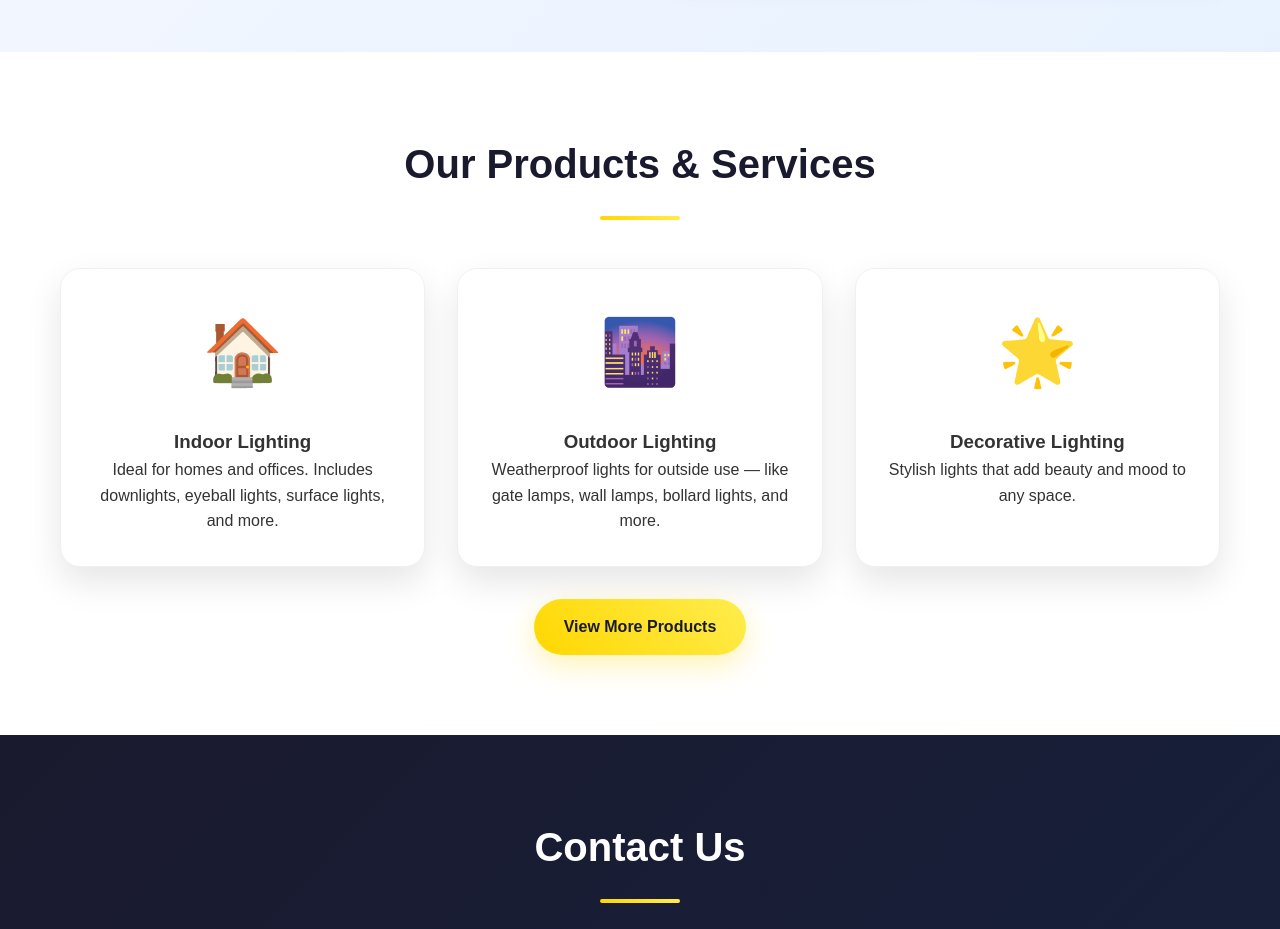
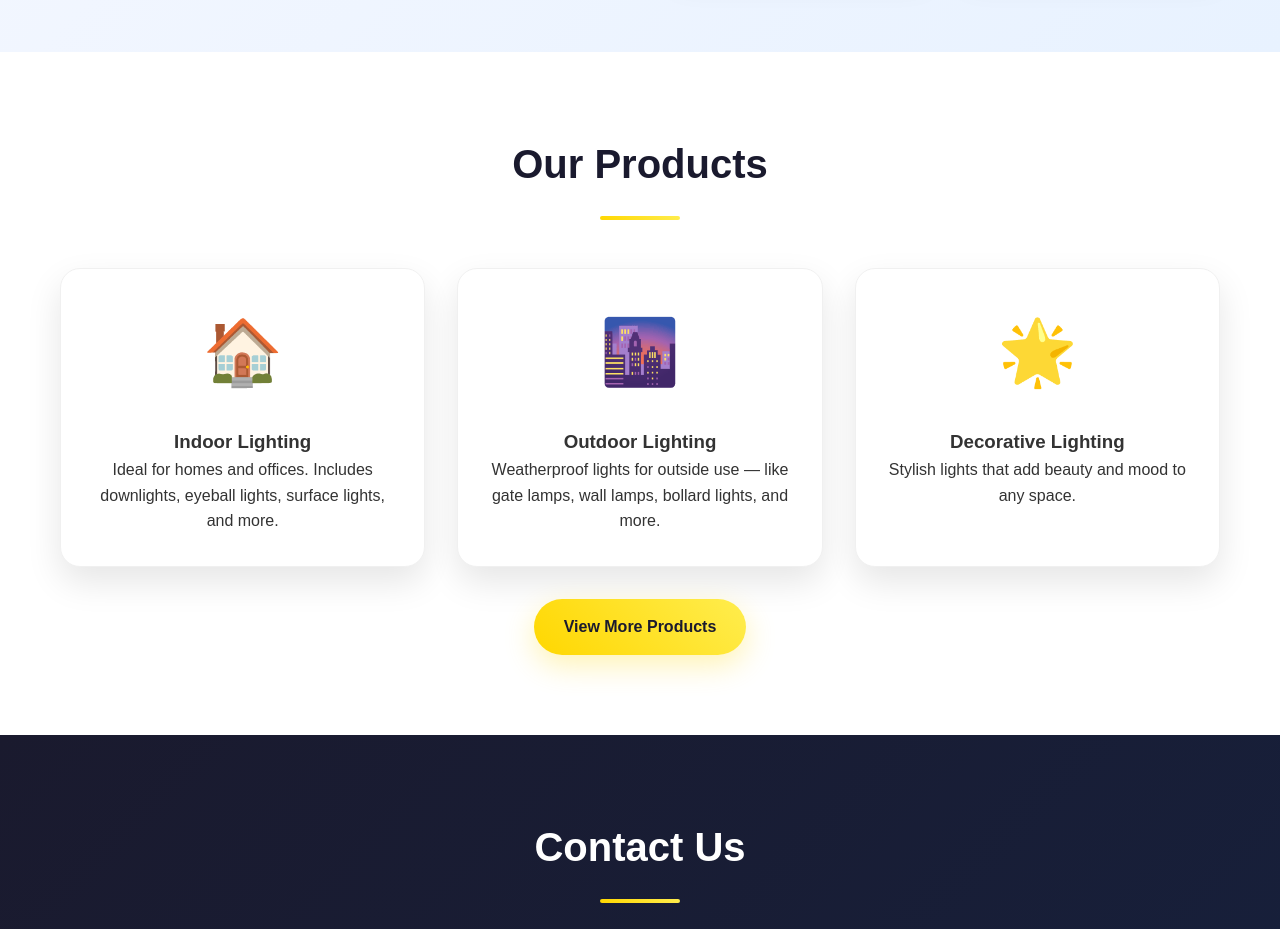
Before and after one commit to WLLighting/WL, a plain HTML site: page index.html in a window 1280 px wide. Shown: the part 1680-2609 px from the top of the page. Drawn offline with Linux system fonts and the light colour scheme.

Commit message:
Update index.html

```diff
--- a/index.html
+++ b/index.html
@@ -85,7 +85,7 @@
 
     <section id="products" class="products">
         <div class="container">
-            <h2 class="section-title scroll-reveal">Our Products & Services</h2>
+            <h2 class="section-title scroll-reveal">Our Products</h2>
             <div class="products-grid">
                 <div class="product-card scroll-reveal">
                     <div class="product-icon">🏠</div>
```
